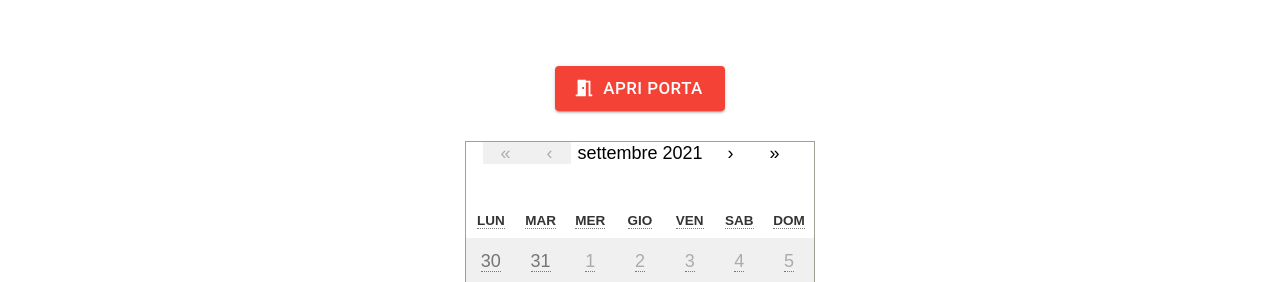
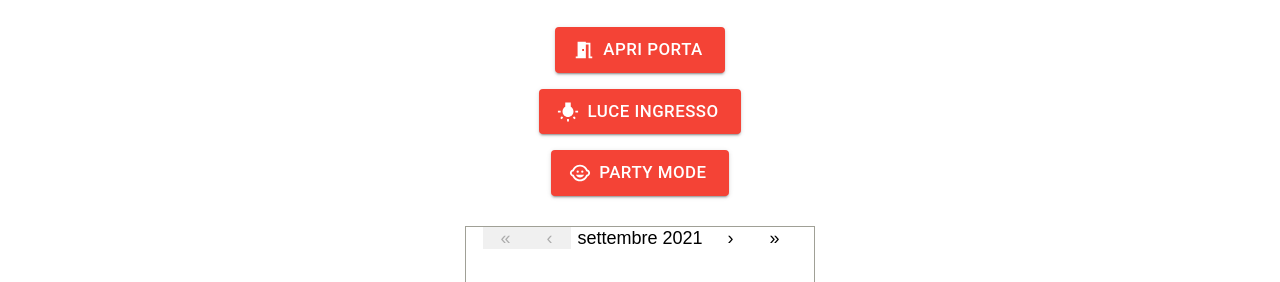
Before and after one commit to giuliovv/casadonegani, a Gatsby site: page / in a window 1280 px wide. Both pictures are taken after a click on the button "FILI". Shown: the part 171-453 px from the top of the page. Built offline with nearby package versions, Linux system fonts and the light colour scheme; Gatsby itself is replaced by a stand-in of ours; some packages are replaced by stand-ins of ours; no server answers; the database is empty.

Commit message:
Pulsante luci

```diff
--- a/src/components/HomePage.js
+++ b/src/components/HomePage.js
@@ -4,6 +4,7 @@ import { makeStyles } from '@material-ui/core/styles';
 
 import Button from '@material-ui/core/Button';
 import IconButton from '@material-ui/core/IconButton';
+import Grid from '@material-ui/core/Grid';
 import Snackbar from '@material-ui/core/Snackbar';
 import Typography from '@material-ui/core/Typography';
 import List from '@material-ui/core/List';
@@ -12,6 +13,8 @@ import ListItemText from '@material-ui/core/ListItemText';
 
 import CloseIcon from '@material-ui/icons/Close';
 import MeetingRoomIcon from '@material-ui/icons/MeetingRoom';
+import WbIncandescentIcon from '@material-ui/icons/WbIncandescent';
+import ChildCareIcon from '@material-ui/icons/ChildCare';
 
 import Calendar from 'react-calendar';
 import "../components/calendar.css"
@@ -164,11 +167,12 @@ const HomePage = (props) => {
                     <Typography variant="h1" component="h2" gutterBottom style={{marginBottom: "40px", maxWidth: "80%", marginLeft: "10%", overflow: "hidden"}}>
                     {props.user !== "Laura" ? "Benvenuto" : "Benvenuta"} {props.user}
                     </Typography>
+                    <Grid container direction="column" spacing={2}>
+                        <Grid item xs={12}>
                             <Button
                             variant="contained"
                             color="primary"
                             size="large"
-                        style={{ marginBottom: "30px" }}
                             onClick={() => {
                                 apriPorta("casa.giuliovaccari.it");
                                 apriPorta("192.168.1.46");
@@ -179,6 +183,37 @@ const HomePage = (props) => {
                             >
                             Apri porta
                             </Button>
+                        </Grid>
+                        <Grid item xs={12}>
+                            <Button
+                                variant="contained"
+                                color="primary"
+                                size="large"
+                                onClick={() => {
+                                    sendCommand("casa.giuliovaccari.it", "auto");
+                                    sendCommand("192.168.1.46", "auto");
+                                }}
+                                startIcon={<WbIncandescentIcon />}
+                            >
+                                Luce ingresso
+                            </Button>
+                        </Grid>
+                        <Grid item xs={12}>
+                            <Button
+                                variant="contained"
+                                color="primary"
+                                size="large"
+                                style={{ marginBottom: "30px" }}
+                                onClick={() => {
+                                    sendCommand("casa.giuliovaccari.it", "jump");
+                                    sendCommand("192.168.1.46", "jump");
+                                }}
+                                startIcon={<ChildCareIcon />}
+                            >
+                                Party mode
+                            </Button>
+                        </Grid>
+                    </Grid>
                     <Calendar
                         style={{magin:"auto"}}
                         locale="it-IT"
```
Lines whose indentation alone changed are shown as unchanged.
